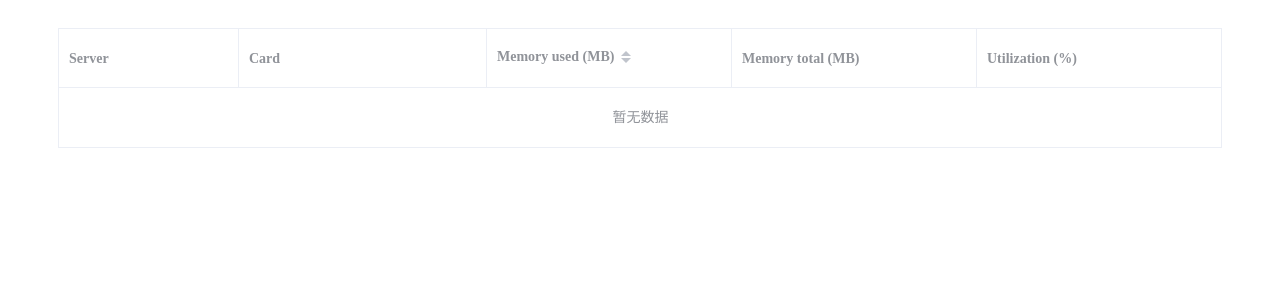
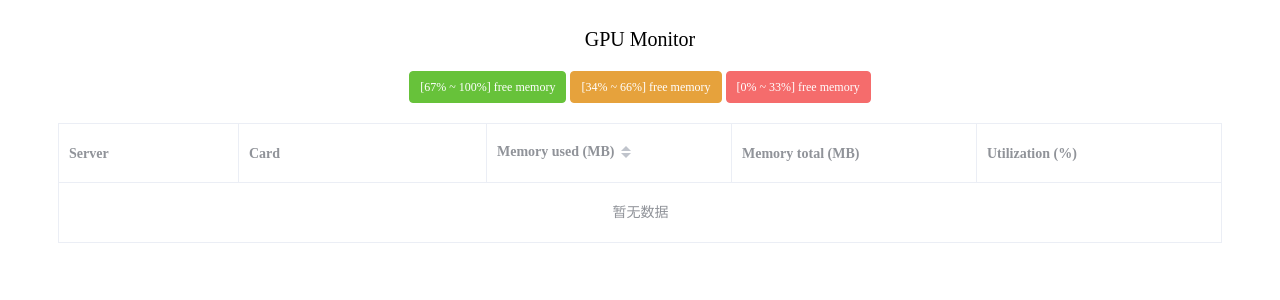
Before and after one commit to pkufool/gpu_monitor, a Flask app: page / in a window 1280 px wide. Shown: the top 300 px of the page. Run offline with Flask 2, Linux system fonts and the light colour scheme; data that the repository does not hold is empty; parts of the project's set-up code (start-up, migrations or seed data) failed here and were passed over.

Commit message:
Add header and legend

```diff
--- a/templates/index.html
+++ b/templates/index.html
@@ -19,7 +19,19 @@
 	</style>
 </head>
 <body>
+  <div style="text-align: center; padding: 20px 0px 0px 0px; font-size: 20px"> GPU Monitor </div>
   <div id="app" class="de_page">
+    <div class="tag-group" style="padding: 0px 0px 20px 0px;" align="center">
+      <el-tag key="success" type="success" effect="dark">
+        [67% ~ 100%] free memory
+      </el-tag>
+      <el-tag key="warning" type="warning" effect="dark">
+        [34% ~ 66%] free memory
+      </el-tag>
+      <el-tag key="danger" type="danger" effect="dark">
+        [0% ~ 33%] free memory
+      </el-tag>
+    </div>
     <el-table
       style="width: 100%;margin-bottom: 20px;"
       row-key="id"
```
